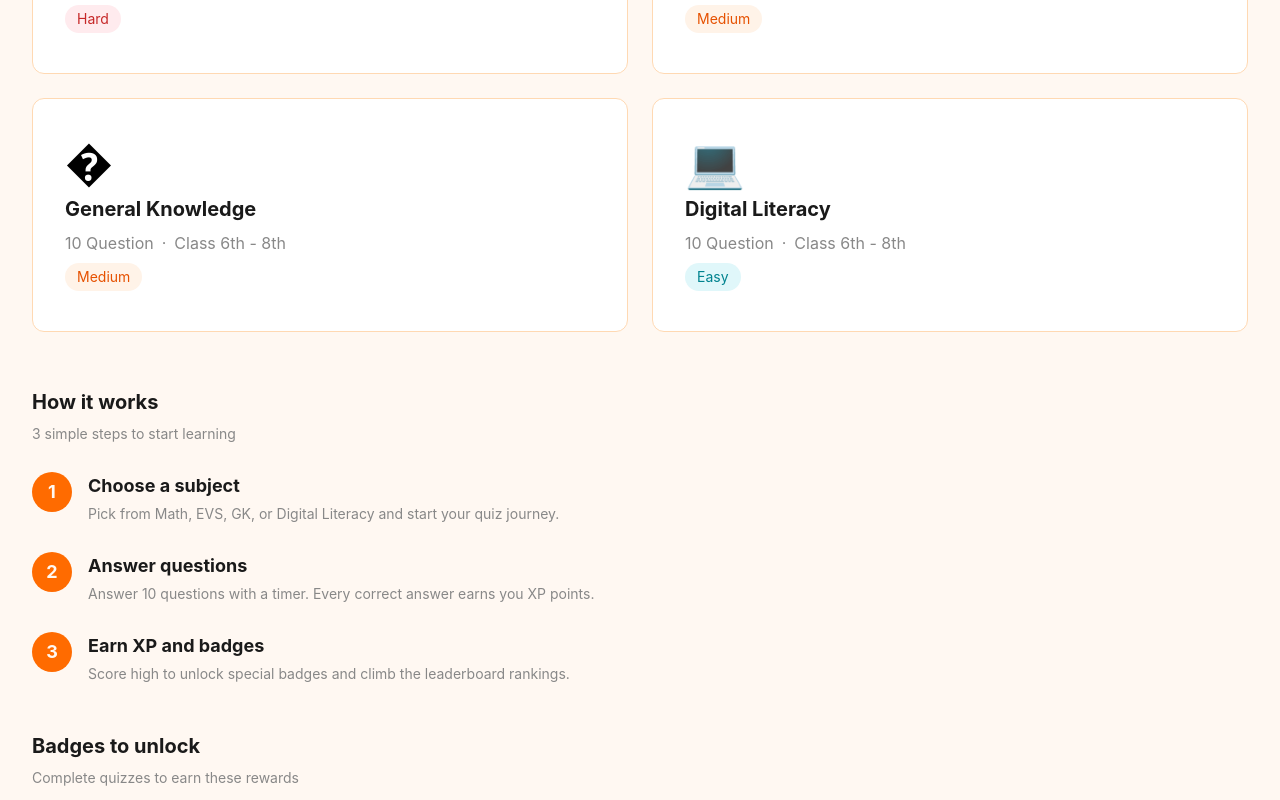
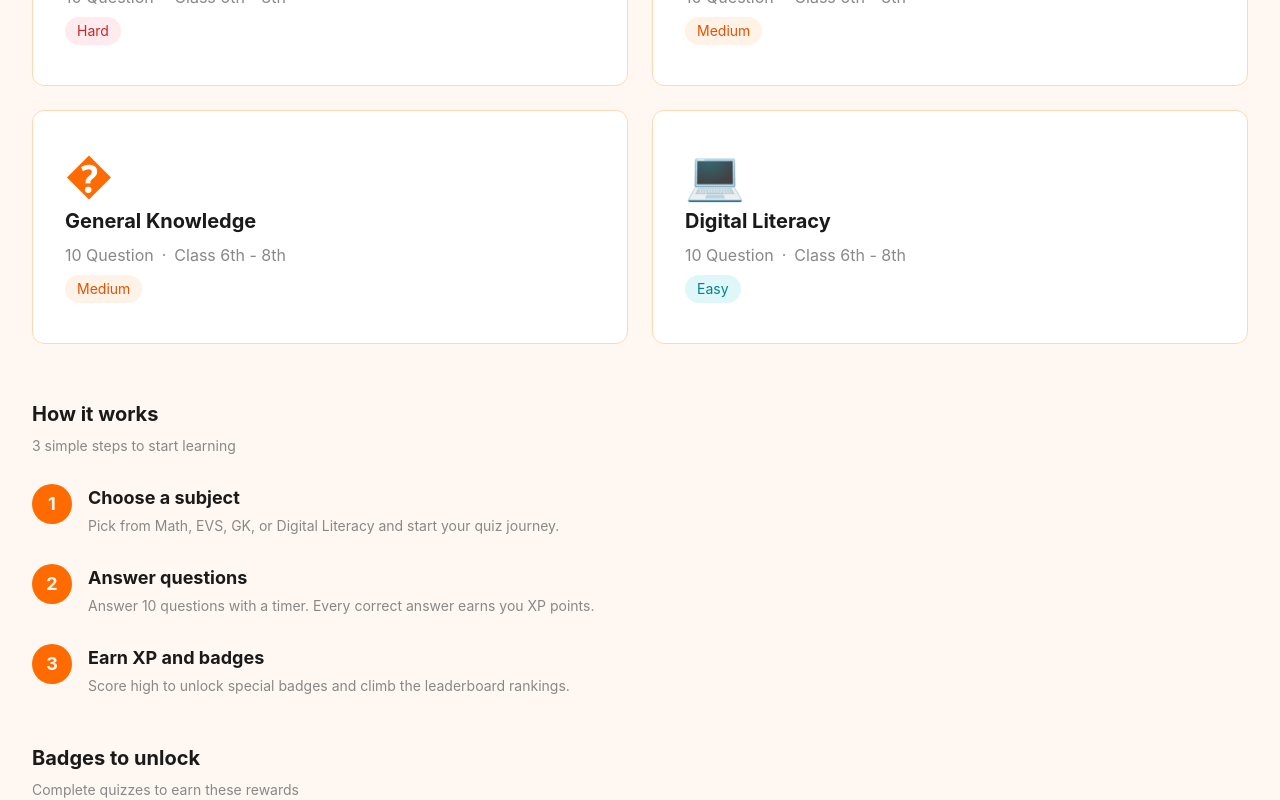
Before and after one commit to sadiksaifi9958/brightroots, a React (Vite) app: page / in a window 1280 px wide. Shown: the part 1100-1900 px from the top of the page. Built offline with nearby package versions, Linux system fonts and the light colour scheme.

Commit message:
replace emoji's woth react icons

```diff
--- /dev/null
+++ b/src/data/badges.jsx
@@ -0,0 +1,36 @@
+import { IoIosStar } from "react-icons/io";
+import { AiFillFire } from "react-icons/ai";
+import { FaTrophy } from "react-icons/fa";
+import { HiLightBulb } from "react-icons/hi";
+
+const badges = [
+  {
+    icon: <IoIosStar />,
+    title: "First Star",
+    subtitle: "Complete first quiz",
+    unlocked: true,
+    minScore: 1,
+  },
+  {
+    icon: <AiFillFire />,
+    title: "On Fire",
+    subtitle: "Score 8/10 or more",
+    unlocked: true,
+    minScore: 8,
+  },
+  {
+    icon: <FaTrophy />,
+    title: "Champion",
+    subtitle: "Complete all 4 subjects",
+    unlocked: false,
+    minScore: 10,
+  },
+  {
+    icon: <HiLightBulb />,
+    title: "Genius",
+    subtitle: "Score 10/10 perfect",
+    unlocked: false,
+    minScore: 10,
+  },
+];
+export default badges;
--- /dev/null
+++ b/src/data/subjects.jsx
@@ -0,0 +1,41 @@
+import { PiMathOperationsFill } from "react-icons/pi";
+import { GiWheat } from "react-icons/gi";
+import { TbWorldQuestion } from "react-icons/tb";
+import { FaComputer } from "react-icons/fa6";
+
+const subjects = [
+  {
+    name: "Mathematics",
+    icon: <PiMathOperationsFill />,
+    difficulty: "Hard",
+    xp: "60 XP earned",
+    progress: "60%",
+    slug: "math",
+  },
+  {
+    name: "Environmental Science",
+    icon: <GiWheat />,
+    difficulty: "Medium",
+    xp: "Not started",
+    progress: 0,
+    slug: "evs",
+  },
+  {
+    name: "General Knowledge",
+    icon: <TbWorldQuestion />,
+    difficulty: "Medium",
+    xp: "100 XP earned",
+    progress: "100%",
+    slug: "gk",
+  },
+  {
+    name: "Digital Literacy",
+    icon: <FaComputer />,
+    difficulty: "Easy",
+    xp: "Not started",
+    progress: 0,
+    slug: "digital",
+  },
+];
+
+export default subjects;
--- a/src/pages/Home.jsx
+++ b/src/pages/Home.jsx
@@ -1,6 +1,7 @@
 import subjects from "../data/subjects";
 import badges from "../data/badges";
 import { useNavigate } from "react-router-dom";
+import { GiPlantRoots } from "react-icons/gi";
 
 function Home() {
   const stats = [
@@ -63,7 +64,9 @@ function Home() {
   return (
     <div className="w-full">
       <div className="bg-[#FF6B00] py-20 sm:py-36 flex flex-col gap-4 items-center w-full">
-        <span className="text-5xl">🌱</span>
+        <span className="text-6xl text-white">
+          <GiPlantRoots />
+        </span>
         <div className="flex items-center my-2 text-[#FFF8F2] text-3xl sm:text-5xl font-bold gap-2">
           <div>Learn.</div>
           <div>Play.</div>
@@ -113,7 +116,7 @@ function Home() {
           <div className="grid grid-cols-1 sm:grid-cols-2 gap-6 mt-1 w-full items-center justify-center p-4">
             {subjects.map((card) => (
               <div className="w-full py-6 sm:py-10 flex flex-col gap-2 items-start justify-center border border-[#FFD9B3] rounded-xl pl-4 sm:pl-8 bg-white hover:shadow-md transition-shadow duration-200">
-                <span className="text-5xl">{card.icon}</span>
+                <span className="text-5xl text-[#FF6B00]">{card.icon}</span>
                 <h1 className="text-xl text-[#1A1A1A] font-bold">
                   {card.name}
                 </h1>
@@ -169,7 +172,7 @@ function Home() {
               <div
                 className={`flex flex-col items-center p-4 sm:p-16 border border-[#FFD9B3] rounded-xl shadow-sm hover:shadow-md bg-white w-full transition-shadow duration-200 ${badge.unlocked ? "opacity-100" : "opacity-40"}`}
               >
-                <span className="text-4xl">{badge.icon}</span>
+                <span className="text-4xl text-[#FF6B00]">{badge.icon}</span>
                 <h1 className="text-lg text-[#1A1A1A] font-bold">
                   {badge.title}
                 </h1>
--- a/src/pages/Result.jsx
+++ b/src/pages/Result.jsx
@@ -3,6 +3,11 @@ import { FaArrowLeft } from "react-icons/fa";
 import { useQuiz } from "../context/QuizContext";
 import badges from "../data/badges";
 import { useNavigate } from "react-router-dom";
+import { GiPlantRoots } from "react-icons/gi";
+import { MdCelebration } from "react-icons/md";
+import { ImCross } from "react-icons/im";
+import { FaCheck } from "react-icons/fa";
+import { MdRocketLaunch } from "react-icons/md";
 
 function Result() {
   const { score, xpEarned, selectedSubject, answers, resetQuiz } = useQuiz();
@@ -20,16 +25,21 @@ function Result() {
   if (answers.length === 0) {
     return (
       <div className="w-full flex flex-col items-center justify-center gap-6 py-24 px-8 text-center">
-        <div className="text-7xl">🌱</div>
+        <div className="text-7xl text-[#FF6B00]">
+          <GiPlantRoots />
+        </div>
         <h1 className="text-2xl font-bold text-[#1A1A1A]">No results yet!</h1>
         <p className="text-[#888888] text-md">
           Play your first quiz to see your score, badges and progress here.
         </p>
         <button
           onClick={() => navigate("/subjects")}
-          className="bg-[#FF6B00] text-white font-bold px-8 py-3 rounded-full cursor-pointer"
+          className="bg-[#FF6B00] text-white font-bold px-8 py-3 rounded-full cursor-pointer flex gap-2 items-center"
         >
-          Start Your First Quiz 🚀
+          Start Your First Quiz
+          <div className="text-2xl">
+            <MdRocketLaunch />
+          </div>
         </button>
       </div>
     );
@@ -40,7 +50,9 @@ function Result() {
           Quiz Complete!
         </div>
         <div className="w-full sm:py-24 py-16 flex flex-col items-center gap-2 bg-[#FF6B00]">
-          <div className="text-7xl">🎉</div>
+          <div className="text-7xl text-white">
+            <MdCelebration />
+          </div>
           <div className="text-[#FFF8F2] sm:text-3xl text-xl font-bold">
             Great job, keep it up!
           </div>
@@ -86,7 +98,7 @@ function Result() {
           <div className="grid grid-cols-2 sm:grid-cols-4 gap-4 w-full px-4 sm:px-12">
             {earnedBadges.map((badge) => (
               <div className="flex flex-col items-center p-4 sm:p-16 border border-[#FFD9B3] rounded-xl shadow-sm hover:shadow-md bg-white w-full transition-shadow duration-200">
-                <span className="text-4xl">{badge.icon}</span>
+                <span className="text-4xl text-[#FF6B00]">{badge.icon}</span>
                 <h1 className="text-lg text-[#1A1A1A] font-bold">
                   {badge.title}
                 </h1>
@@ -104,9 +116,10 @@ function Result() {
                 className={`w-full border rounded-2xl py-6 px-4 sm:px-8 flex flex-col gap-2 ${answer.isCorrect ? "bg-[#E0F7FA] border-[#00BCD4]" : "bg-[#FFEBEE] border-[#E57373]"}`}
               >
                 <div
-                  className={`text-base sm:text-xl font-bold ${answer.isCorrect ? "text-[#00838F]" : "text-[#C62828]"}`}
+                  className={`text-base sm:text-xl font-bold flex gap-2 items-center ${answer.isCorrect ? "text-[#00838F]" : "text-[#C62828]"}`}
                 >
-                  {answer.isCorrect ? "✅" : "❌"} {answer.question}
+                  <div>{answer.isCorrect ? <FaCheck /> : <ImCross />} </div>
+                  <div>{answer.question}</div>
                 </div>
                 <div className="text-sm text-[#888888]">
                   Your answer: {answer.userAnswer}
--- a/src/pages/Subjects.jsx
+++ b/src/pages/Subjects.jsx
@@ -33,7 +33,7 @@ function Subjects() {
             className="w-full py-6 sm:py-8 flex flex-col gap-2 items-start justify-center border border-[#FFD9B3] rounded-xl pl-4 sm:pl-8 bg-white hover:shadow-md transition-shadow duration-200 cursor-pointer"
             onClick={() => navigate(`/quiz/${card.slug}`)}
           >
-            <span className="text-5xl">{card.icon}</span>
+            <span className="text-5xl text-[#FF6B00]">{card.icon}</span>
             <h1 className="text-xl text-[#1A1A1A] font-bold">{card.name}</h1>
             <p className=" text-[#888888] flex gap-2 text-sm">
               <span>10 Question</span> &#183; <span>Class 6th - 8th</span>
```
